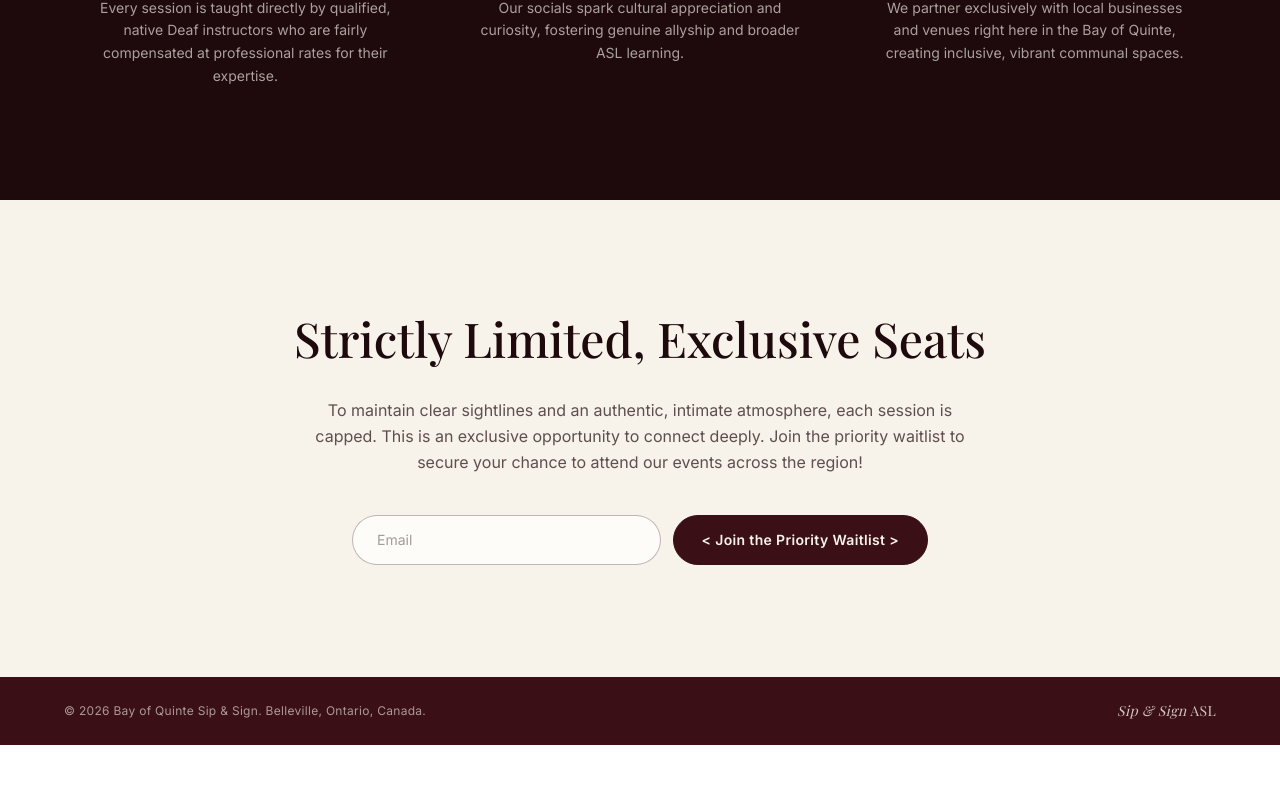
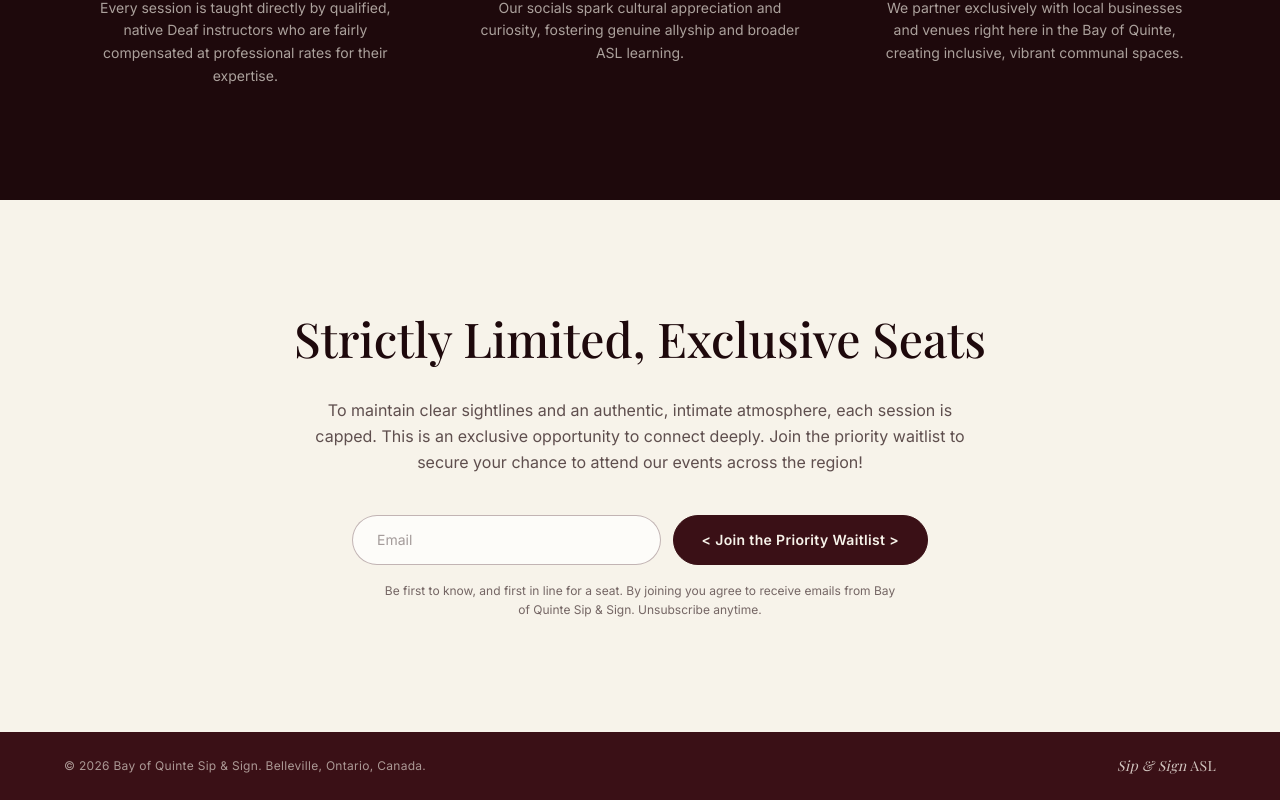
Before and after one commit to SignBridgeEvents/sipandsign, a Next.js app: page / in a window 1280 px wide. Shown: the part 2381-3181 px from the top of the page. Before the commit the page ends 3126 px from the top, so only its background shows below. Built offline with nearby package versions, Linux system fonts and the light colour scheme; a web font is replaced by a local one.

Commit message:
feat: add waitlist footer subscription info text\n\nAdded a subscription info paragraph below the waitlist signup form in the footer component.

```diff
--- a/components/waitlist-footer.tsx
+++ b/components/waitlist-footer.tsx
@@ -17,6 +17,10 @@ export function WaitlistFooter() {
 
           <div className="mx-auto mt-10 max-w-xl">
             <SignupForm id="footer-email" buttonLabel="< Join the Priority Waitlist >" variant="light" />
+            <p className="mx-auto mt-4 max-w-lg font-sans text-xs leading-relaxed text-wine-deep/60">
+              Be first to know, and first in line for a seat. By joining you agree to receive emails from Bay of Quinte
+              Sip &amp; Sign. Unsubscribe anytime.
+            </p>
           </div>
         </div>
       </section>
```
